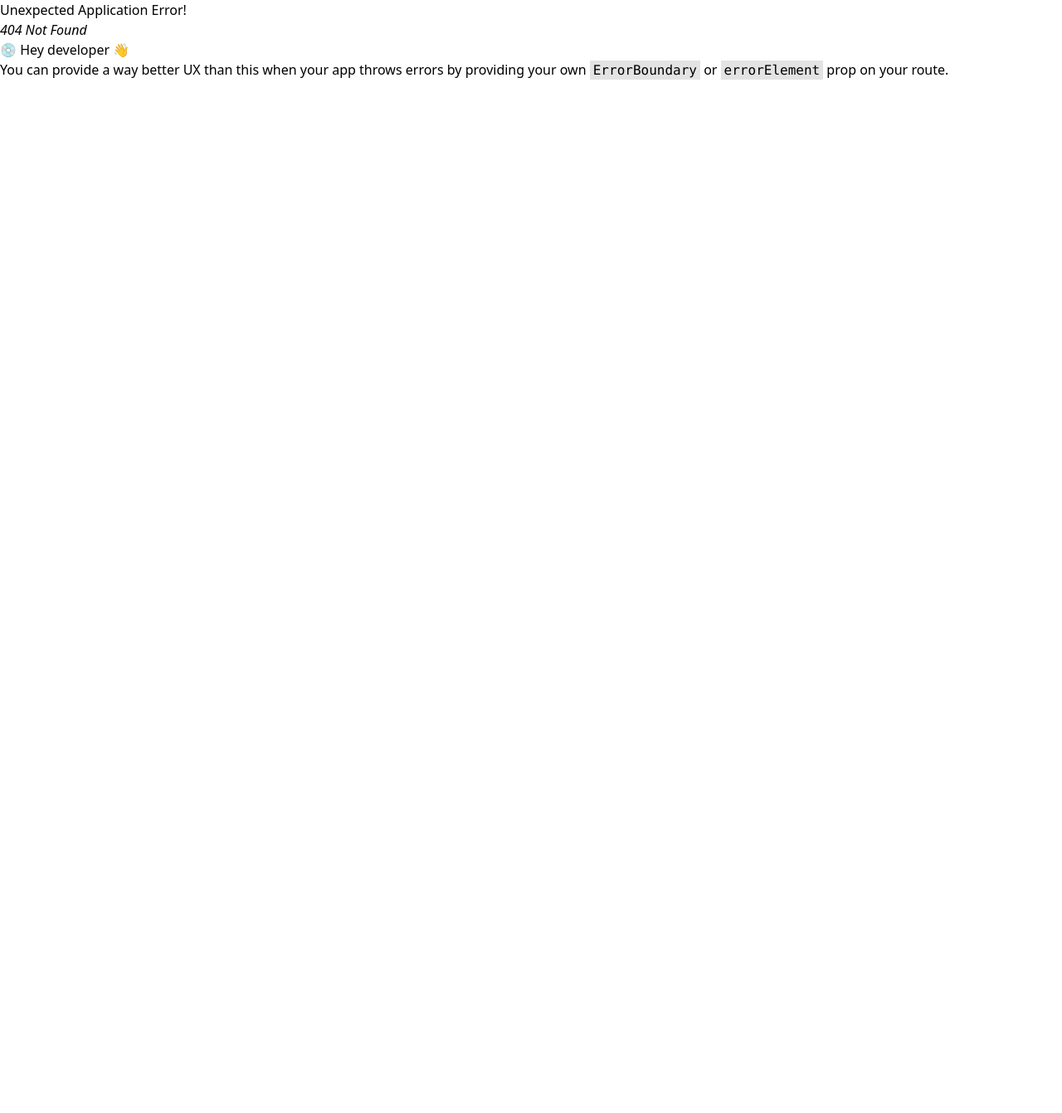
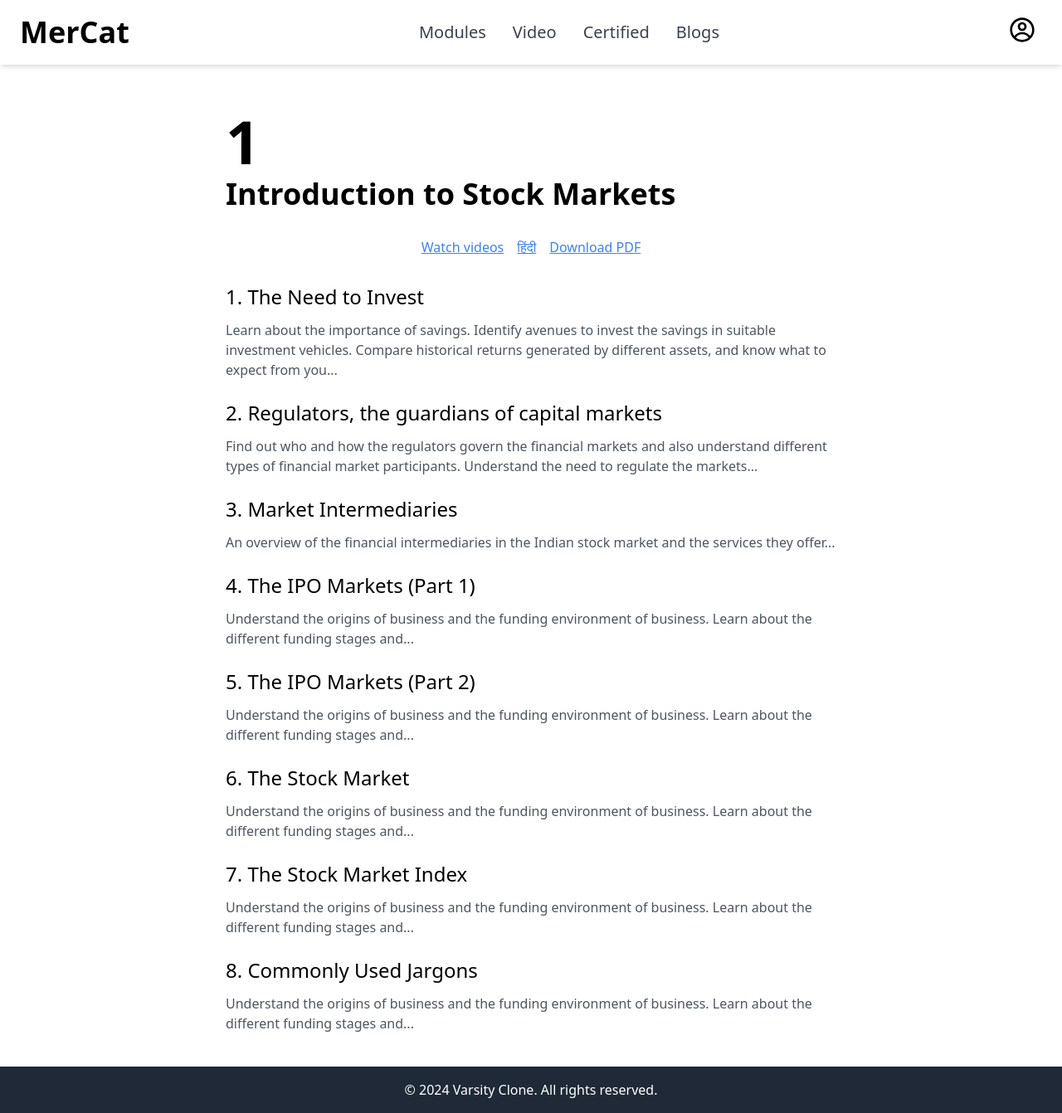
Before and after one commit to Kuldeepchaudhary108/Stock, a React (Vite) app in the folder frontend/: page /module-text in a window 1280 px wide. Before the commit this address had no page. Shown: the whole page at 83% size. Before the commit the page ends 800 px from the top, so only its background shows below. Built offline with nearby package versions, Linux system fonts and the light colour scheme.

Commit message:
all fronted landing page is ready

```diff
--- a/frontend/src/components/Navbar/Navbar.jsx
+++ b/frontend/src/components/Navbar/Navbar.jsx
@@ -16,7 +16,7 @@ const Navbar = () => {
   };
 
   return (
-    <nav className="flex justify-between items-center px-6 py-4 relative bg-white shadow-md">
+    <nav className=" sticky top-0 left-0 z-30 flex justify-between items-center px-6 py-4  bg-white shadow-md">
       {/* Brand Name */}
       <NavLink to="/" className="text-4xl font-black font-samarkan">
         MerCat
--- a/frontend/src/main.jsx
+++ b/frontend/src/main.jsx
@@ -14,6 +14,8 @@ import {
   BlogList,
   HomePage,
   Modules,
+  TextModule,
+  VarsityCertified,
   VideoLesson,
   VideoModule,
 } from "./pages/index.js";
@@ -35,9 +37,11 @@ function App() {
         <Route path="/" element={<Layout />}>
           <Route path="" element={<HomePage />} />
           <Route path="/module" element={<Modules />} />
+          <Route path="/module-text" element={<TextModule />} />
           <Route path="/Video-module" element={<VideoModule />} />
           <Route path="/blog" element={<BlogList />} />
           <Route path="/Video-lesson" element={<VideoLesson />} />
+          <Route path="/certified" element={<VarsityCertified />} />
         </Route>
       </>
     )
--- a/frontend/src/pages/Cards/VideoCard.jsx
+++ b/frontend/src/pages/Cards/VideoCard.jsx
@@ -3,7 +3,7 @@ import React from "react";
 const VideoCard = ({ title, description, thumbnail, link }) => {
   return (
     <div className="w-full sm:w-1/2 md:w-1/3 lg:w-1/4 p-4">
-      <div className="bg-white shadow-md rounded-lg overflow-hidden flex flex-col h-full transform transition-transform hover:scale-105 hover:shadow-lg">
+      <div className="bg-white shadow-md rounded-lg overflow-hidden flex flex-col h-full transform transition-transform duration-300 hover:scale-105 hover:shadow-lg">
         <img src={thumbnail} alt={title} className="w-full h-40 object-cover" />
         <div className="p-4 flex flex-col justify-between flex-grow">
           <h3 className="text-lg font-semibold text-gray-800">{title}</h3>
--- a/frontend/src/pages/Home/HomePage.jsx
+++ b/frontend/src/pages/Home/HomePage.jsx
@@ -75,6 +75,7 @@ const HomePage = () => {
             className="w-48"
           />
         </div>
+
         <div className="w-1/2">
           <h1 className="text-4xl font-semibold ">Varsity Certified</h1>
           <p className="text-gray-500 text-xl mt-8">
@@ -88,6 +89,8 @@ const HomePage = () => {
           </button>
         </div>
       </div>
+      <hr className="m-8 border-gray-300" />
+
       <div className="w-[75vw] h-full mt-28 mb-28 mx-auto shadow-md text-center border border-gray-300 rounded-lg">
         <h3 className="text-4xl font-semibold py-4">Recent comments</h3>
         <div className="m-10">
--- a/frontend/src/pages/index.js
+++ b/frontend/src/pages/index.js
@@ -5,6 +5,8 @@ import VideoGrid from "./Cards/VideoCard";
 import Modules from "./modules/Module";
 import VideoModule from "./modules/VideoModule";
 import BlogList from "./modules/BlogList";
+import VarsityCertified from "./modules/certified";
+import TextModule from "./modules/TextModule";
 
 import VideoLesson from "./Leasson/LessonPage";
 export {
@@ -16,4 +18,6 @@ export {
   VideoModule,
   BlogList,
   VideoLesson,
+  VarsityCertified,
+  TextModule,
 };
--- /dev/null
+++ b/frontend/src/pages/modules/Certified.jsx
@@ -0,0 +1,99 @@
+import React from "react";
+
+const VarsityCertified = () => {
+  return (
+    <div className="max-w-5xl mx-auto p-6 mt-10 bg-gray-50 rounded-lg shadow-md">
+      <div className="flex gap-12">
+        <img
+          src="https://zerodha.com/varsity/wp-content/themes/varsity2/images/certified.svg"
+          alt=""
+        />
+        <div>
+          <h1 className="text-6xl font-bold text-center mb-6">
+            Varsity Certified
+          </h1>
+          <p className="text-gray-600 font-medium mb-7 ">
+            Varsity Certified is an online certification program designed to
+            test your market knowledge and give you the confidence to start your
+            career in capital markets.
+          </p>
+          <p className="text-gray-600 font-medium mb-9 ">
+            Easy registration by choosing an exam schedule convenient for you. A
+            nominal fee of ₹250 + 18% GST is charged to cover the cost of
+            organising the test.
+          </p>
+          <div className="text-center mb-8">
+            <button className="bg-blue-600 text-white px-6 py-2 rounded-lg shadow hover:bg-blue-700">
+              Register here
+            </button>
+          </div>
+        </div>
+      </div>
+
+      <div className="flex gap-16">
+        <div className="m-10">
+          <div className="">
+            <h2 className="text-2xl font-bold mb-2">Format</h2>
+            <p className="text-gray-500 text-xl">
+              Answer 100 multiple-choice online questions in 100 minutes.
+            </p>
+          </div>
+          <div className="mt-8">
+            <h2 className="text-2xl font-bold mb-2">Eligibility</h2>
+            <p className="text-gray-500 text-xl">
+              Score a minimum of 65% and get a certificate as soon as you clear
+              the test.
+            </p>
+          </div>
+        </div>
+        <div className="m-10">
+          <h2 className="text-2xl font-bold mb-2">Test topics</h2>
+          <p className="text-gray-500 text-xl">
+            Introduction to stock markets, Fundamental analysis, Technical
+            Analysis, and Personal Finance (Mutual Funds).
+          </p>
+        </div>
+      </div>
+      <div className="w-[75vw] mx-auto h-full border border-gray-300 rounded-lg flex gap-10 p-4">
+        <img
+          src="https://zerodha.com/varsity/wp-content/themes/varsity2/images/certified-video.jpg"
+          alt=""
+          className="w-96"
+        />
+        <div>
+          <h1 className="text-4xl text-center">Why Varsity Certified?</h1>
+          <p className="text-lg mt-4 text-gray-600">
+            Finance is a crucial subject we cannot afford to neglect. We all
+            deal with money in our lives, regardless of our occupation, yet
+            often lack sufficient knowledge about it. Watch Nithin and Karthik
+            discuss the importance of financial literacy and why you should be
+            taking the Varsity Certified test.
+          </p>
+        </div>
+      </div>
+      <div className="w-[75vw] flex mx-auto h-full border border-gray-300 rounded-lg  m-10 p-4">
+        <div className="w-1/2 flex justify-center items-center">
+          <img
+            src="https://zerodha.com/varsity/wp-content/themes/varsity2/images/ico-certified.svg"
+            alt="certificates "
+            className="w-48"
+          />
+        </div>
+        <div className="w-1/2">
+          <h1 className="text-4xl font-semibold ">Varsity Certified</h1>
+          <p className="text-gray-500 text-xl mt-8">
+            An online certification program designed to test your market
+            knowledge and give you the confidence to start your career in
+            capital markets.
+          </p>
+          <button className="w-28 h-8 rounded-2xl m-5 bg-blue-600 hover:bg-blue-700 hover:text-white  transform transition-transform duration-500 ease-in-out hover:scale-105">
+            {" "}
+            Learn More
+          </button>
+        </div>
+      </div>
+    </div>
+  );
+};
+
+export default VarsityCertified;
--- a/frontend/src/pages/modules/Module.jsx
+++ b/frontend/src/pages/modules/Module.jsx
@@ -1,4 +1,5 @@
 import React from "react";
+import { useNavigate } from "react-router-dom";
 
 const modules = [
   {
@@ -52,8 +53,15 @@ const modules = [
 ];
 
 const ModuleCard = ({ id, title, chapters, description, color }) => {
+  const navigate = useNavigate();
+  const handleTextModule = () => {
+    navigate("/module-text");
+  };
   return (
-    <div className="p-6 border shadow-md rounded-md">
+    <div
+      className="p-6 border shadow-md rounded-md cursor-pointer transform transition-transform duration-500 hover:scale-105 hover:shadow-lg"
+      onClick={handleTextModule}
+    >
       <div className="flex items-center mb-2">
         <h1 className="text-3xl font-bold">{id}</h1>
         <div className={`w-full h-1 ml-2 ${color}`}></div>
--- /dev/null
+++ b/frontend/src/pages/modules/TextModule.jsx
@@ -0,0 +1,94 @@
+import React from "react";
+import { NavLink } from "react-router";
+
+const TextModule = () => {
+  return (
+    <div className="max-w-screen-md mx-auto p-4 mt-10">
+      <header className=" mb-8">
+        <h1 className="text-7xl font-bold">1</h1>
+        <h2 className="text-4xl font-semibold mt-2">
+          Introduction to Stock Markets
+        </h2>
+        <div className="flex justify-center m-8">
+          <NavLink
+            to={"/Video-module"}
+            className="text-blue-500 underline mx-2"
+          >
+            Watch videos
+          </NavLink>
+          <a href="#" className="text-blue-500 underline mx-2">
+            हिंदी
+          </a>
+          <a href="#" className="text-blue-500 underline mx-2">
+            Download PDF
+          </a>
+        </div>
+      </header>
+      <main>
+        <section className="mb-6">
+          <h3 className="text-2xl font-medium">1. The Need to Invest</h3>
+          <p className="text-gray-600 mt-3">
+            Learn about the importance of savings. Identify avenues to invest
+            the savings in suitable investment vehicles. Compare historical
+            returns generated by different assets, and know what to expect from
+            you...
+          </p>
+        </section>
+        <section className="mb-6">
+          <h3 className="text-2xl font-medium">
+            2. Regulators, the guardians of capital markets
+          </h3>
+          <p className="text-gray-600 mt-3">
+            Find out who and how the regulators govern the financial markets and
+            also understand different types of financial market participants.
+            Understand the need to regulate the markets...
+          </p>
+        </section>
+        <section className="mb-6">
+          <h3 className="text-2xl font-medium">3. Market Intermediaries</h3>
+          <p className="text-gray-600 mt-3">
+            An overview of the financial intermediaries in the Indian stock
+            market and the services they offer...
+          </p>
+        </section>
+        <section className="mb-6">
+          <h3 className="text-2xl font-medium">4. The IPO Markets (Part 1)</h3>
+          <p className="text-gray-600 mt-3">
+            Understand the origins of business and the funding environment of
+            business. Learn about the different funding stages and...
+          </p>
+        </section>
+        <section className="mb-6">
+          <h3 className="text-2xl font-medium">5. The IPO Markets (Part 2)</h3>
+          <p className="text-gray-600 mt-3">
+            Understand the origins of business and the funding environment of
+            business. Learn about the different funding stages and...
+          </p>
+        </section>
+        <section className="mb-6">
+          <h3 className="text-2xl font-medium">6. The Stock Market</h3>
+          <p className="text-gray-600 mt-3">
+            Understand the origins of business and the funding environment of
+            business. Learn about the different funding stages and...
+          </p>
+        </section>
+        <section className="mb-6">
+          <h3 className="text-2xl font-medium">7. The Stock Market Index</h3>
+          <p className="text-gray-600 mt-3">
+            Understand the origins of business and the funding environment of
+            business. Learn about the different funding stages and...
+          </p>
+        </section>
+        <section className="mb-6">
+          <h3 className="text-2xl font-medium">8. Commonly Used Jargons</h3>
+          <p className="text-gray-600 mt-3">
+            Understand the origins of business and the funding environment of
+            business. Learn about the different funding stages and...
+          </p>
+        </section>
+      </main>
+    </div>
+  );
+};
+
+export default TextModule;
--- a/frontend/src/pages/modules/VideoModule.jsx
+++ b/frontend/src/pages/modules/VideoModule.jsx
@@ -1,4 +1,5 @@
 import React from "react";
+import { useNavigate } from "react-router-dom";
 
 const videoModules = [
   {
@@ -61,9 +62,17 @@ const VideoModuleCard = ({
   image,
   color,
 }) => {
+  const navigate = useNavigate();
+
+  const handleVideoClick = () => {
+    navigate("/Video-lesson");
+  };
   return (
-    <div className="p-6 border shadow-md rounded-md">
-      <div className="flex items-center mb-4">
+    <div
+      onClick={handleVideoClick}
+      className="p-6 border shadow-md rounded-md  cursor-pointer transform transition-transform duration-500 hover:scale-105 hover:shadow-lg "
+    >
+      <div className="flex items-center mb-4 ">
         <h1 className="text-3xl font-bold">{id}</h1>
         <div className={`w-full h-1 ml-2 ${color}`}></div>
       </div>
```
